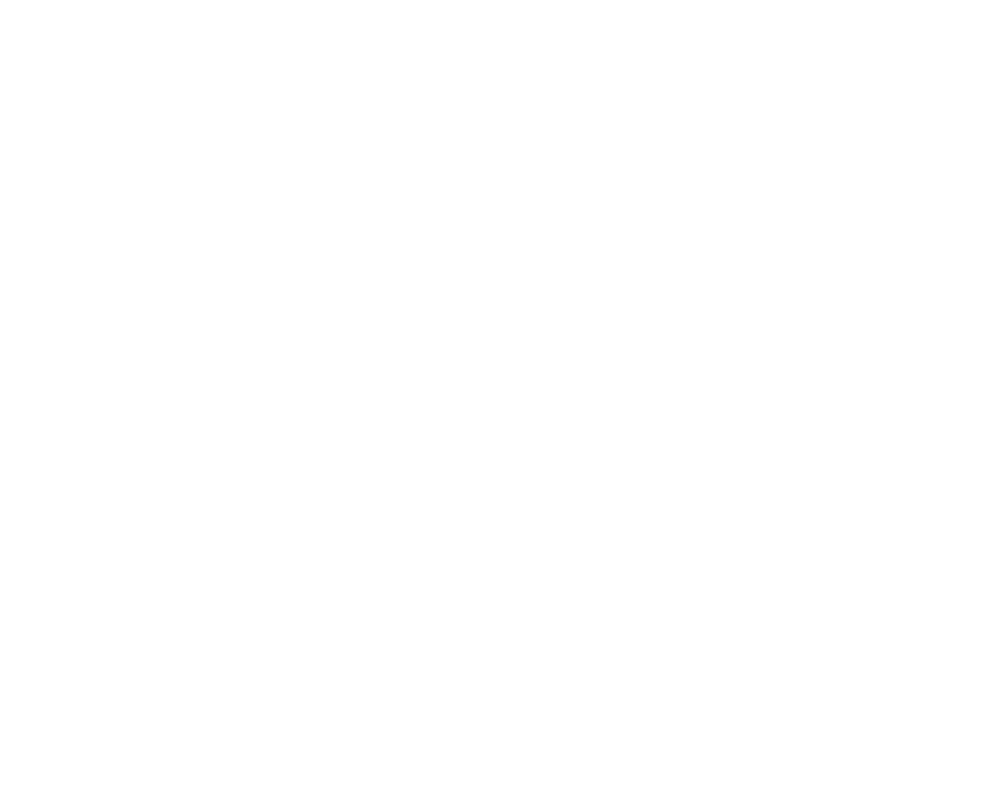
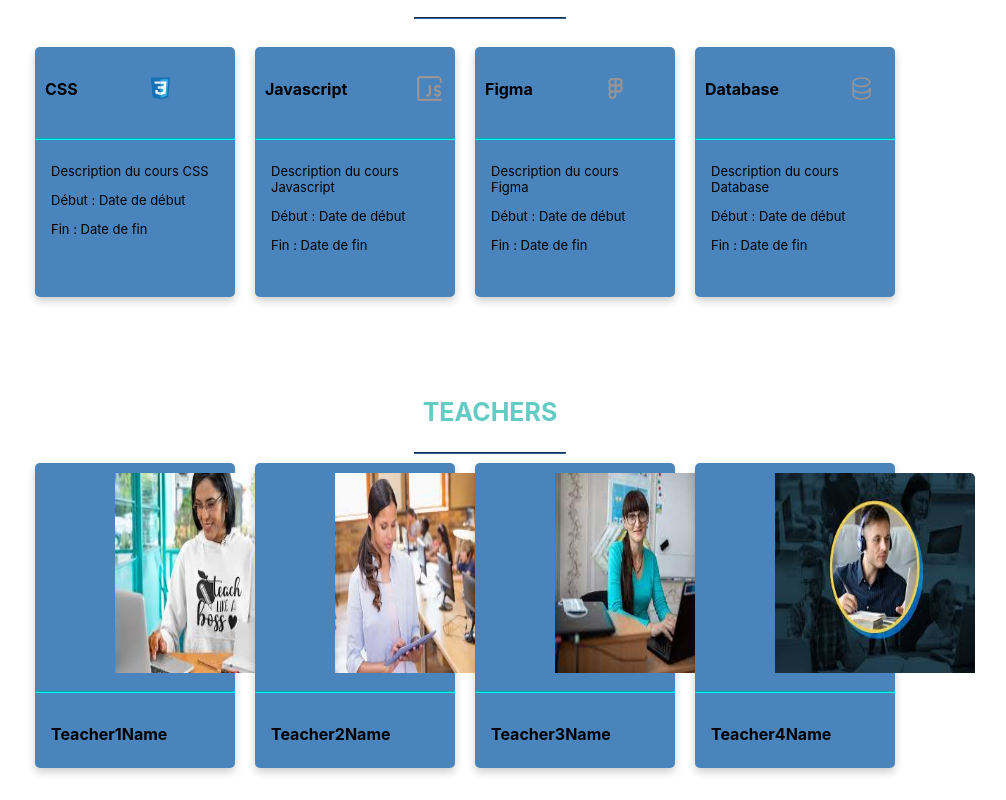
Before and after one commit to jocelynerizk/frontendlearn, a React (Create React App) app: page / in a window 1280 px wide. Shown: the part 1300-2100 px from the top of the page, without its empty margins (150-1156 px from the left). Before the commit the page ends 838 px from the top, so only its background shows below. Built offline with nearby package versions, Linux system fonts and the light colour scheme.

Commit message:
with teacher

```diff
--- a/package.json
+++ b/package.json
@@ -14,6 +14,7 @@
     "react-scripts": "5.0.1",
     "react-slick": "^0.29.0",
     "slick-carousel": "^1.8.1",
+    "swiper": "^10.3.1",
     "web-vitals": "^2.1.4"
   },
   "scripts": {
--- a/src/App.js
+++ b/src/App.js
@@ -1,7 +1,10 @@
 import React from 'react';
 import NavBar from './components/NavBar.jsx';
 import About from './components/About.jsx';
+import Courses from './components/Courses.jsx';
+import Teacher from './components/Teacher.jsx';
 import Footer from './components/Footer.jsx';
+import ImageSlider from './components/ImageSlider.jsx';
 
 
 
@@ -10,7 +13,10 @@
     <div className="App">
 
       <NavBar />
+      <ImageSlider />
       <About />
+      <Courses />
+      <Teacher />
 
 
       <Footer />
--- a/src/components/Courses.css
+++ b/src/components/Courses.css
@@ -3,6 +3,7 @@
   flex-direction: row;
   align-items: center;
   justify-content: center;
+  align-items: center;
   padding-left: 5px;
   width: 1200px;
   align-items: center;
@@ -16,7 +17,7 @@
     margin-top: 20px;
     width: 200px;
     background-color: #4985BC;
-
+    height: 250px;
 
   }
 
--- a/src/components/Courses.jsx
+++ b/src/components/Courses.jsx
@@ -5,81 +5,65 @@
 import css1 from "../Svgs/css1.svg";
 import database from "../Svgs/database.svg";
 import figma from "../Svgs/figma.svg";
-import javascript from"../Svgs/javascript.svg"
+import javascript from "../Svgs/javascript.svg";
+
+const coursesData = [
+  {
+    title: 'CSS',
+    image: css1,
+    description: 'Description du cours CSS',
+    startDate: 'Date de début',
+    endDate: 'Date de fin',
+  },
+  {
+    title: 'Javascript',
+    image: javascript,
+    description: 'Description du cours Javascript',
+    startDate: 'Date de début',
+    endDate: 'Date de fin',
+  },
+  {
+    title: 'Figma',
+    image: figma,
+    description: 'Description du cours Figma',
+    startDate: 'Date de début',
+    endDate: 'Date de fin',
+  },
+  {
+    title: 'Database',
+    image: database,
+    description: 'Description du cours Database',
+    startDate: 'Date de début',
+    endDate: 'Date de fin',
+  },
+];
 
 const Courses = () => {
   return (
     <div>
-
-
+      <h1 className="title">Courses</h1>
+      <div className="line-div">
+        <hr className="line" />
+      </div>
       <div className="topcard">
-
-        <div className="card">
-
+        {coursesData.map((course, index) => (
+          <div className="card" key={index}>
             <div className="coursetit">
-                <h4><b>CSS</b></h4>
-                <  img src={css1} className="svgs" />
+              <h4><b>{course.title}</b></h4>
+              <img src={course.image} alt={course.title} className="svgs" />
             </div>
             <div className="line-div">
               <hr className="linevert" />
             </div>
             <div className="container">
-                <p className="des">Description :</p>
-                <p className="des">datedebut :</p>
-                <p className="des">datefin :</p>
+              <p className="des">{course.description}</p>
+              <p className="des">Début : {course.startDate}</p>
+              <p className="des">Fin : {course.endDate}</p>
             </div>
           </div>
-
-
-
-        <div className="card">
-
-            <div className="coursetit">
-                <h4><b>Javascript</b></h4>
-                <  img src={javascript} className="svgs" />
-            </div>
-            <div className="line-div">
-              <hr className="linevert" />
-             </div>
-                <div className="container">
-                <p className="des">Description :</p>
-                <p className="des">datedebut :</p>
-                <p className="des">datefin :</p>
+        ))}
       </div>
     </div>
-
-        <div className="card">
-
-            <div className="coursetit">
-                <h4><b>figma</b></h4>
-                <  img src={figma} className="svgs" />
-            </div>
-            <div className="line-div">
-              <hr className="linevert" />
-             </div>
-                <div className="container">
-                <p className="des">Description :</p>
-                <p className="des">datedebut :</p>
-                <p className="des">datefin :</p>
-                </div>
-        </div>
-        <div className="card">
-
-        <div className="coursetit">
-            <h4><b>database</b></h4>
-            <  img src={database} className="svgs" />
-        </div>
-        <div className="line-div">
-        <hr className="linevert" />
-        </div>
-            <div className="container">
-            <p className="des">Description :</p>
-            <p className="des">datedebut :</p>
-            <p className="des">datefin :</p>
-            </div>
-        </div>
-        </div>
-
   );
 };
 
--- a/src/components/ImageSlider.jsx
+++ b/src/components/ImageSlider.jsx
@@ -1,6 +1,8 @@
 import React from 'react';
 import Slider from 'react-slick';
-import './ImageSlider.css'; // Importez le fichier CSS
+import 'slick-carousel/slick/slick.css';
+import 'slick-carousel/slick/slick-theme.css';
+import './ImageSlider.css';
 import '../images/image1.jpg';
 import '../images/image2.jpg';
 import '../images/image3.jpg';
--- /dev/null
+++ b/src/components/Teacher.css
@@ -0,0 +1,47 @@
+.topcard {
+    display: flex;
+    flex-direction: row;
+    align-items: center;
+    justify-content: center;
+    padding-left: 5px;
+    width: 1200px;
+    align-items: center;
+
+  }
+  .card1 {
+      box-shadow: 0 4px 8px 0 rgba(0,0,0,0.2);
+      transition: 0.3s;
+      border-radius: 5px;
+      margin-left: 20px;
+      margin-top: 1px;
+      width: 200px;
+      background-color: #4985BC;
+
+    }
+
+    .card1:hover {
+      box-shadow: 0 8px 16px 0 rgba(0,0,0,0.2);
+    }
+
+
+
+    .imgs{
+        width:200px;
+        height:200px;
+        border-radius: 5px 5px 0 0;
+
+      }
+
+  .coursetit {
+      display: flex;
+      flex-direction: row;
+      align-items: center;
+      padding-top: 10px;
+  }
+    .container {
+      padding: 2px 16px;
+    }
+
+  .des {
+      font-size: small;
+  }
--- /dev/null
+++ b/src/components/Teacher.jsx
@@ -0,0 +1,55 @@
+import React from 'react';
+import './style.css';
+import './Teacher.css';
+
+import teacher1 from "../images/teacher1.jpeg";
+import teacher2 from "../images/teacher2.jpeg";
+import teacher3 from "../images/teacher3.jpeg";
+import teacher4 from "../images/teacher4.jpeg";
+
+const coursesData = [
+  {
+    title: 'Teacher1Name',
+    image: teacher1,
+  },
+  {
+    title: 'Teacher2Name',
+    image: teacher2,
+  },
+  {
+    title: 'Teacher3Name',
+    image: teacher3,
+  },
+  {
+    title: 'Teacher4Name',
+    image: teacher4,
+  },
+];
+
+const Teacher = () => {
+  return (
+    <div>
+      <h1 className="title">Teachers</h1>
+      <div className="line-div">
+        <hr className="line" />
+      </div>
+      <div className="topcard">
+        {coursesData.map((course, index) => (
+          <div className="card1" key={index}>
+            <div className="coursetit">
+              <img src={course.image} alt={course.title} className="imgs" />
+            </div>
+            <div className="line-div">
+              <hr className="linevert" />
+            </div>
+            <div className="container">
+            <h4><b>{course.title}</b></h4>
+            </div>
+          </div>
+        ))}
+      </div>
+    </div>
+  );
+};
+
+export default Teacher;
```
Also changed, not shown: 1 other file (tests, documents, lock files or other folders). Lines whose indentation alone changed are shown as unchanged.
